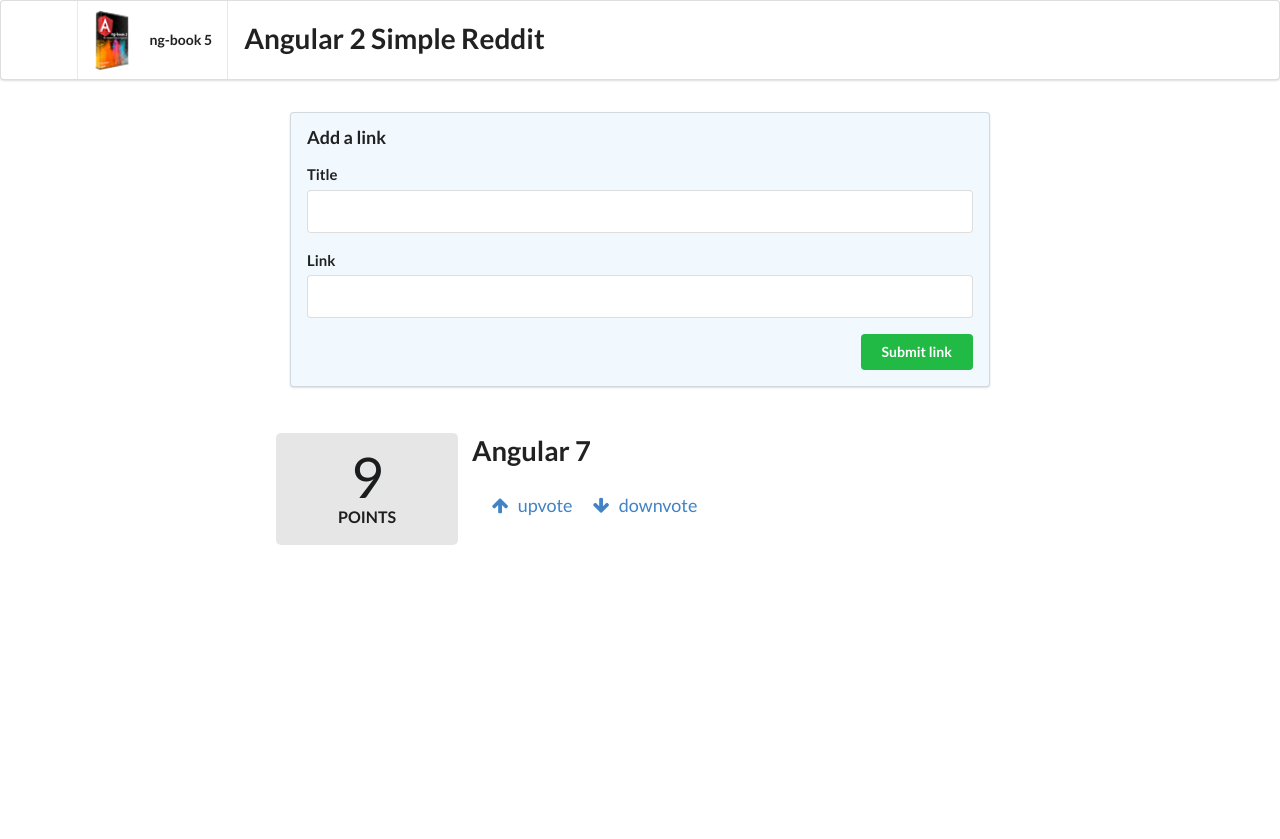
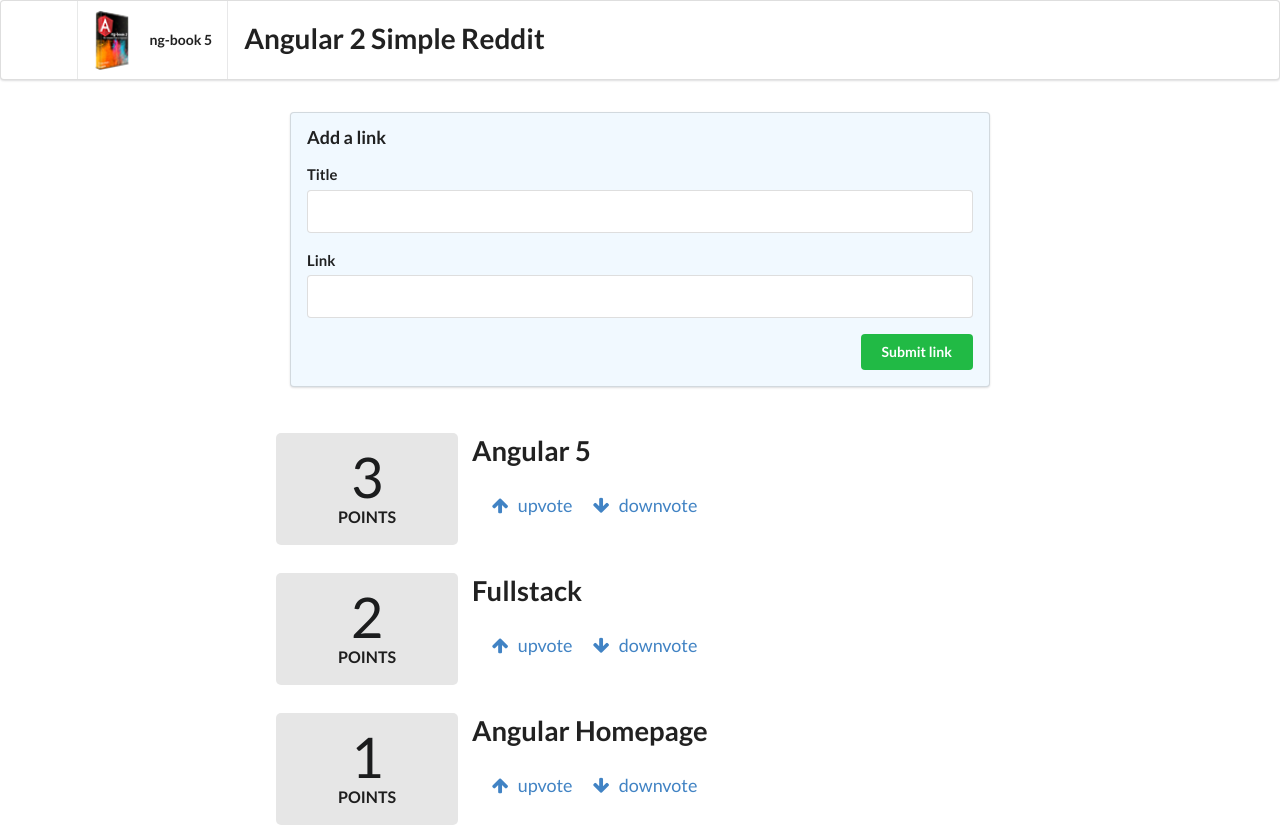
Before and after one commit to ZavGitHub/reddit, an Angular app: page / in a window 1280 px wide. Before the commit the page ends 800 px from the top, so only its background shows below. Built offline with nearby package versions, Linux system fonts and the light colour scheme.

Commit message:
Create an array of Articles, add Input decorator to pass [article] parameter in view, iterate the array and show all articles.

```diff
--- a/src/app/app.component.html
+++ b/src/app/app.component.html
@@ -16,5 +16,6 @@
   </div>
 </form>
 <div class="ui grid posts">
-  <app-article></app-article>
+  <app-article *ngFor="let foobar of articles" [article]="foobar">
+  </app-article>
 </div>
--- a/src/app/app.component.ts
+++ b/src/app/app.component.ts
@@ -1,4 +1,5 @@
 import { Component } from '@angular/core';
+import { Article } from './article/article.model';
 
 @Component({
   selector: 'app-root',
@@ -6,6 +7,15 @@
   styleUrls: ['./app.component.css']
 })
 export class AppComponent {
+  articles: Article[];
+
+  constructor() {
+    this.articles = [
+      new Article('Angular 5', 'http://angular.io', 3),
+      new Article('Fullstack', 'http://fullstack.io', 2),
+      new Article('Angular Homepage', 'http://angular.io', 1),
+    ];
+  }
   addArticle(title: HTMLInputElement, link: HTMLInputElement): boolean {
     console.log(`Adding article title: ${title.value} and link: ${link.value}`);
     return false;
--- a/src/app/article/article.component.ts
+++ b/src/app/article/article.component.ts
@@ -1,4 +1,4 @@
-import { Component, OnInit, HostBinding } from "@angular/core";
+import { Component, OnInit, HostBinding, Input } from "@angular/core";
 import { Article } from "./article.model"; // import our model class to store the properties of each article
 
 @Component({
@@ -8,14 +8,12 @@
 })
 export class ArticleComponent implements OnInit {
   @HostBinding("attr.class") cssClass = "row";
-  article: Article;
+  // Add @Input decorator to pass [article] parameter in app.component.html
+  @Input() article: Article;
 
   constructor() {
-    this.article = new Article(
-      'Angular 7',
-      'https://angular.io',
-      9
-    );
+    // article is populated by the Input now,
+    // so we don't need anything here
   }
 
   voteUp() {
```
